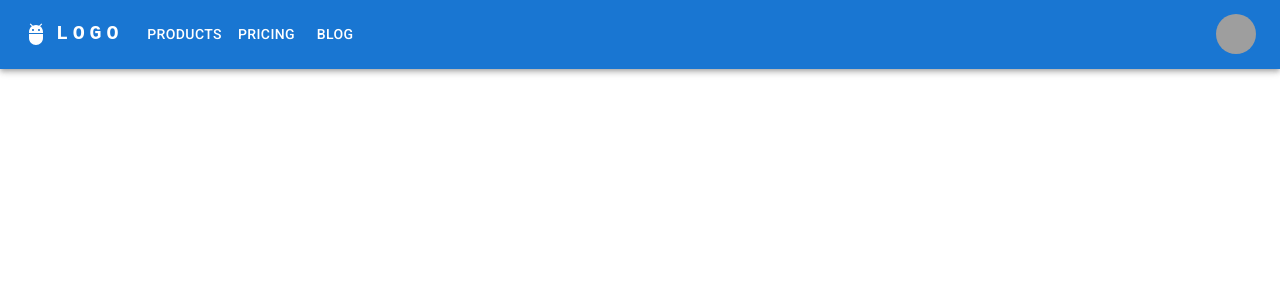
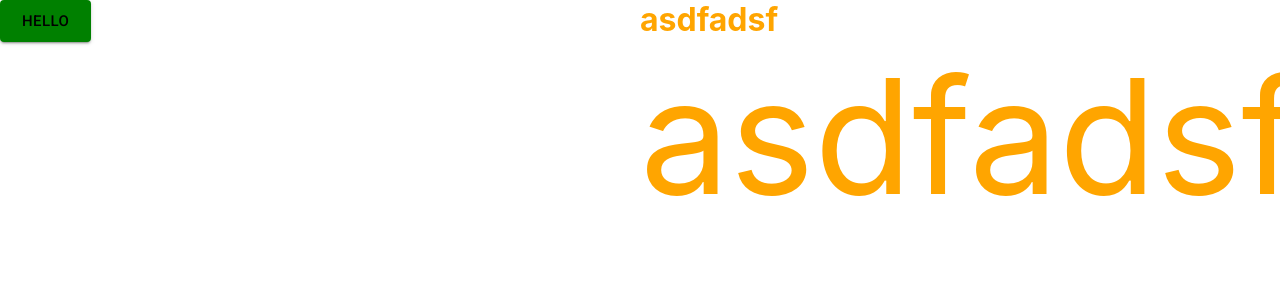
Before and after one commit to parkshub/portfolio-tracker, a React (Create React App) app in the folder frontend/: page /test2 in a window 1280 px wide. Shown: the top 300 px of the page. Built offline with nearby package versions, Linux system fonts and the light colour scheme; grey boxes are pictures that could not be loaded.

Commit message:
material ui setup and testing

```diff
--- a/frontend/package.json
+++ b/frontend/package.json
@@ -13,6 +13,7 @@
     "@testing-library/user-event": "^13.5.0",
     "react": "^18.2.0",
     "react-dom": "^18.2.0",
+    "react-router-dom": "^6.8.1",
     "react-scripts": "5.0.1",
     "styled-components": "^5.3.6",
     "web-vitals": "^2.1.4"
--- a/frontend/src/App.css
+++ b/frontend/src/App.css
@@ -1,38 +1,6 @@
-.App {
-  text-align: center;
-}
-
-.App-logo {
-  height: 40vmin;
-  pointer-events: none;
-}
-
-@media (prefers-reduced-motion: no-preference) {
-  .App-logo {
-    animation: App-logo-spin infinite 20s linear;
-  }
-}
-
-.App-header {
-  background-color: #282c34;
-  min-height: 100vh;
-  display: flex;
-  flex-direction: column;
-  align-items: center;
-  justify-content: center;
-  font-size: calc(10px + 2vmin);
-  color: white;
-}
-
-.App-link {
-  color: #61dafb;
-}
-
-@keyframes App-logo-spin {
-  from {
-    transform: rotate(0deg);
-  }
-  to {
-    transform: rotate(360deg);
-  }
-}
+/* * {
+  margin: 0;
+  padding: 0;
+  box-sizing: border-box;
+  font-size: 62.5%;
+} */
--- a/frontend/src/App.js
+++ b/frontend/src/App.js
@@ -1,11 +1,19 @@
-
 import './App.css';
 import Test from '../src/pages/Test'
+import Test2 from '../src/pages/Test2'
+import {BrowserRouter as Router, Routes, Route} from "react-router-dom"
 
 
 function App() {
   return (
-    <Test/>
+
+    <Router>
+      <Routes>
+        <Route path='/test1' element={<Test/>}/>
+        <Route path='/test2' element={<Test2/>}/>
+      </Routes>
+    </Router>
+
   );
 }
 
--- a/frontend/src/index.js
+++ b/frontend/src/index.js
@@ -3,11 +3,35 @@ import ReactDOM from 'react-dom/client';
 import './index.css';
 import App from './App';
 import reportWebVitals from './reportWebVitals';
+import { createTheme, ThemeProvider, responsiveFontSizes } from '@mui/material/styles';
+
 
 const root = ReactDOM.createRoot(document.getElementById('root'));
+
+
+const theme = createTheme();
+
+theme.typography.h1 = {
+  fontSize: "2rem",
+  "@media (max-width: 600px)": { // this is for when screen size is smaller than 600px
+    fontSize: "5rem"
+  }
+}
+
+theme.typography.myVariant = {
+  fontSize: "10rem"
+}
+
+theme.palette.primary = {
+  main: "green"
+}
+
+
 root.render(
   <React.StrictMode>
-    <App />
+    <ThemeProvider theme={theme}>
+      <App />
+    </ThemeProvider>
   </React.StrictMode>
 );
 
--- /dev/null
+++ b/frontend/src/pages/Test2.jsx
@@ -0,0 +1,30 @@
+import * as React from 'react';
+
+import { Button, Typography } from '@mui/material';
+import Grid from '@mui/material/Grid'
+import { createTheme, responsiveFontSizes } from '@mui/material/styles';
+import { ThemeProvider } from '@mui/private-theming';
+
+let theme = createTheme();
+theme = responsiveFontSizes(theme);
+
+function ResponsiveAppBar() {
+
+
+  return (
+
+      <Grid container justify="column">
+        <Grid item xs={12} sm={6}>
+          <Button size="large" variant='contained' color='primary'>Hello</Button>
+        </Grid>
+        <Grid item xs={12} sm={6}>
+        <ThemeProvider theme={theme}>
+          <Typography variant='h1' color="orange">asdfadsf</Typography>
+          <Typography variant='myVariant' color="orange">asdfadsf</Typography>
+        </ThemeProvider>
+        </Grid>
+      </Grid>
+
+  );
+}
+export default ResponsiveAppBar;
```
Also changed, not shown: 1 other file (tests, documents, lock files or other folders).
